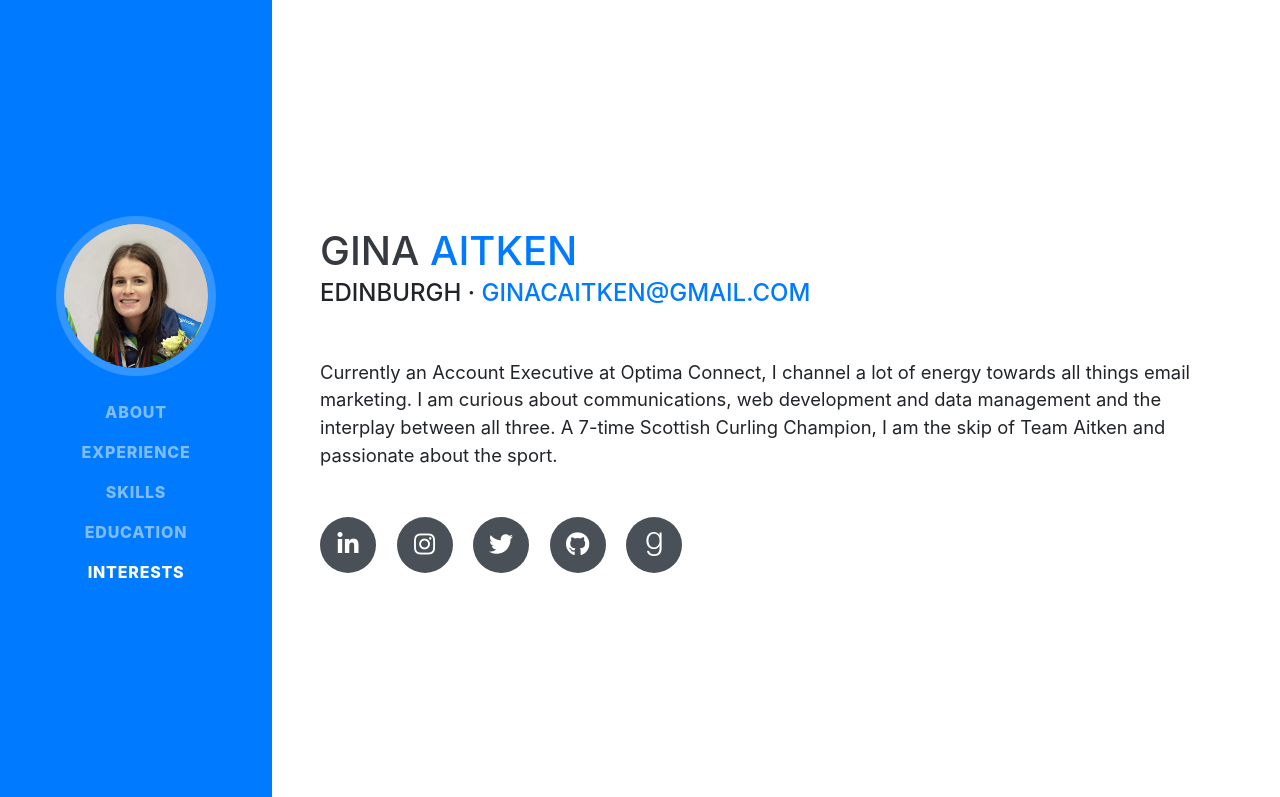
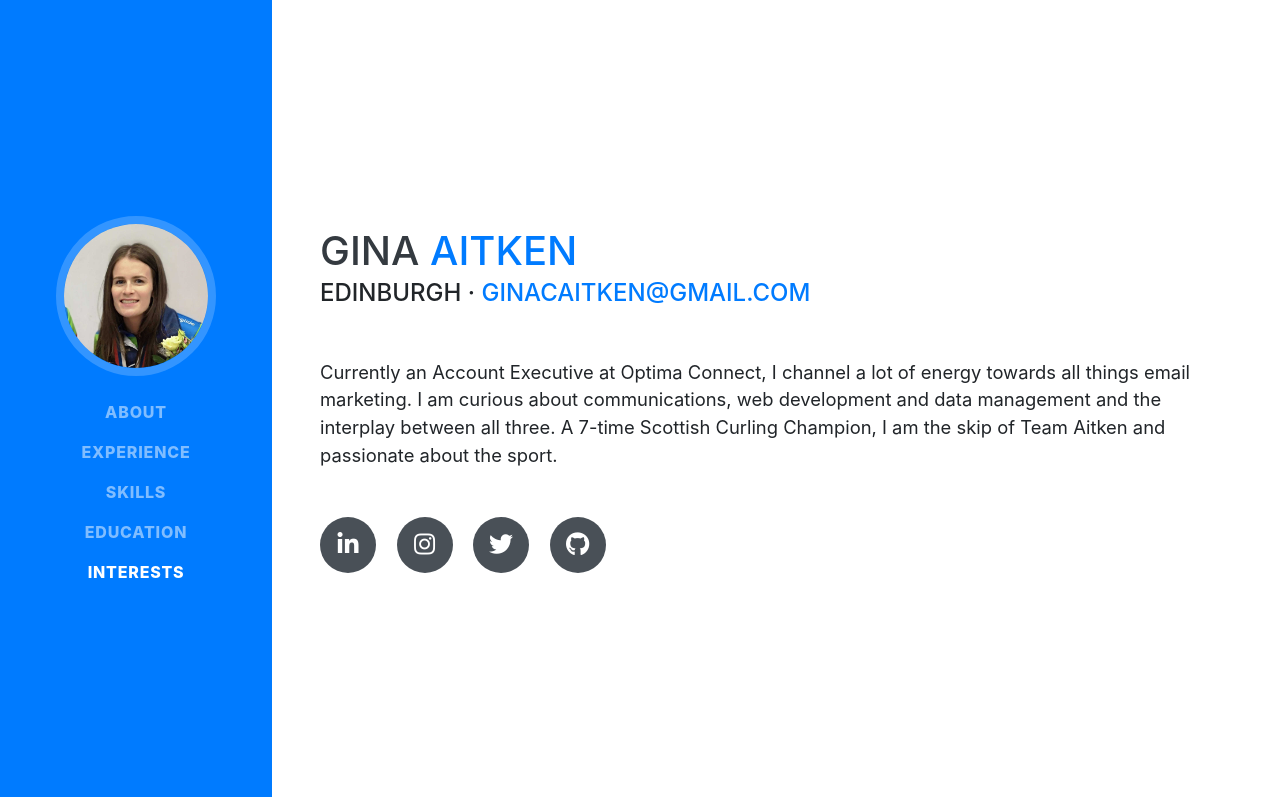
Before and after one commit to GinaAitken/ginacaitken, a website with bundled scripts: page index.html in a window 1280 px wide. Shown: the top 797 px of the page. Built offline with nearby package versions, Linux system fonts and the light colour scheme; a web font is replaced by a local one.

Commit message:
Update content on 'about' page 2020-06-01

```diff
--- a/index.html
+++ b/index.html
@@ -83,9 +83,6 @@
           </a>
           <a href="https://github.com/GinaAitken">
             <i class="fab fa-github"></i>
-          </a>
-          <a href="https://www.goodreads.com/user/show/101858201-gina-aitken">
-            <i class="fab fa-goodreads-g"></i>
           </a>
         </div>
       </div>
```
